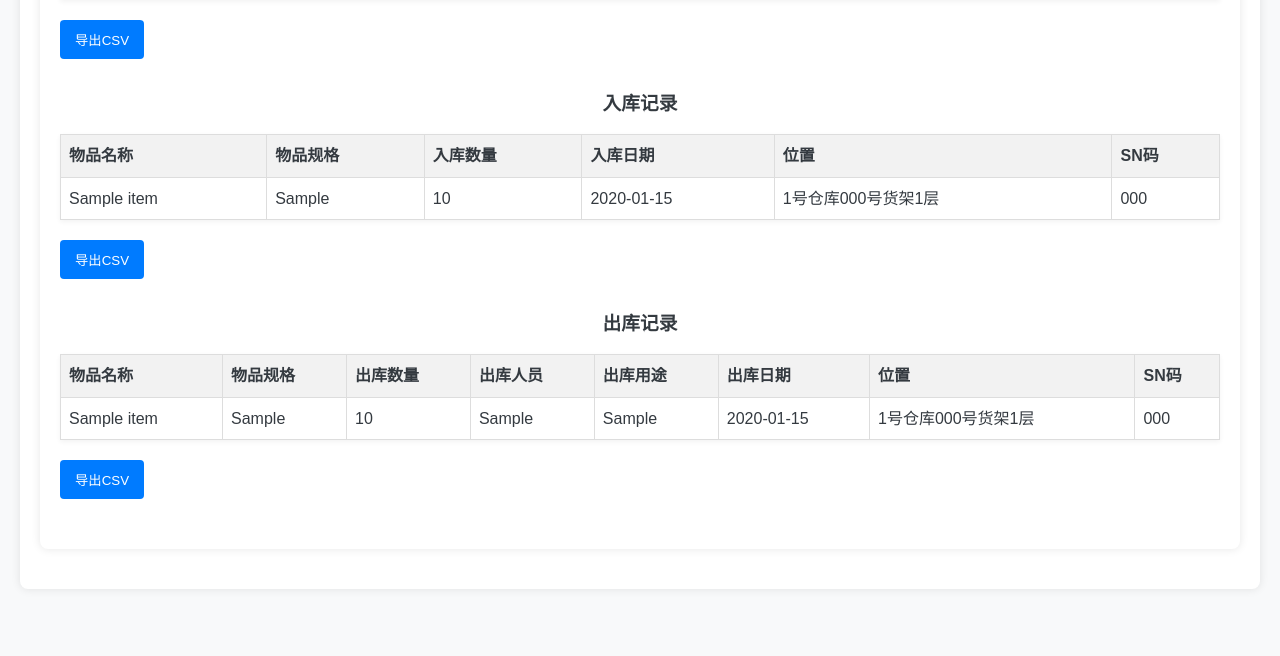
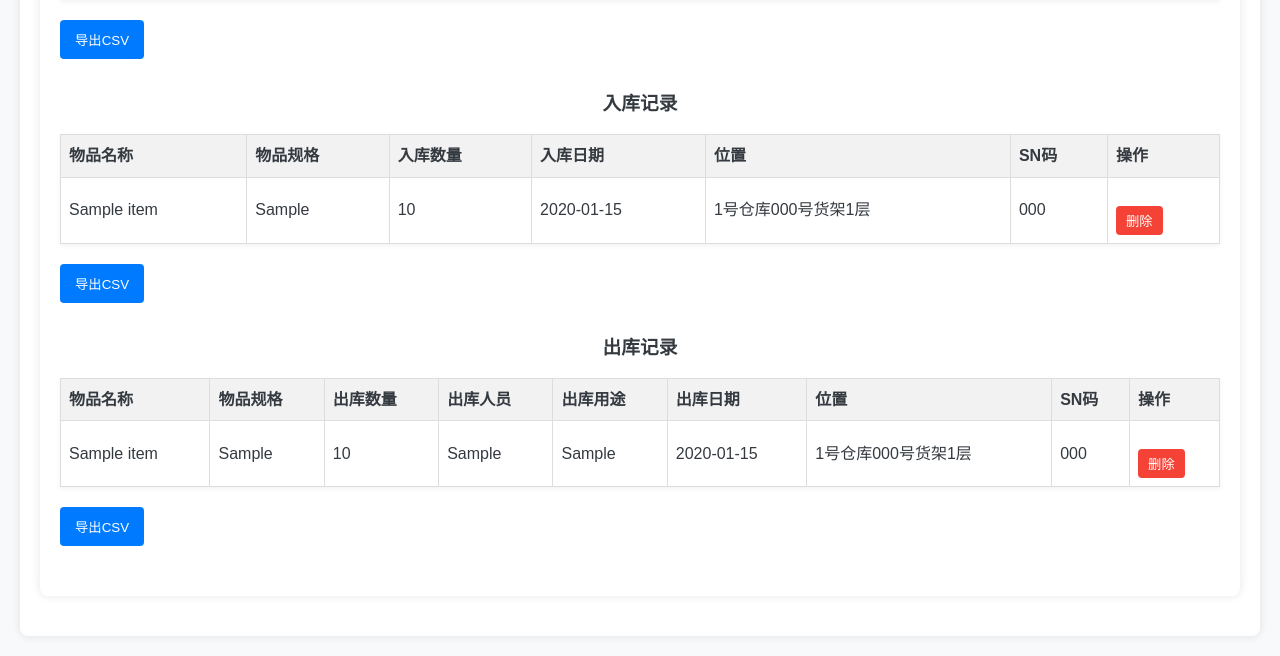
Before and after one commit to yysbhub/doufulu, a Flask app: page /stock_report in a window 1280 px wide. Shown: the part 234-890 px from the top of the page. Before the commit the page ends 733 px from the top, so only its background shows below. Run offline with Flask 3, Linux system fonts and the light colour scheme; tables that the repository leaves empty hold one stand-in row (values such as "Sample post").

Commit message:
新增记录删除

```diff
--- a/app.py
+++ b/app.py
@@ -369,6 +369,21 @@ def outbound_records():
 def inventory():
     return redirect(url_for('stock_report'))
 
+@app.route('/delete_inbound_record/<int:id>', methods=['POST'])
+def delete_inbound_record(id):
+    conn = get_db_connection()
+    conn.execute('DELETE FROM inbound WHERE id = ?', (id,))
+    conn.commit()
+    conn.close()
+    return redirect(url_for('stock_report'))
+
+@app.route('/delete_outbound_record/<int:id>', methods=['POST'])
+def delete_outbound_record(id):
+    conn = get_db_connection()
+    conn.execute('DELETE FROM outbound WHERE id = ?', (id,))
+    conn.commit()
+    conn.close()
+    return redirect(url_for('stock_report'))
 
 if __name__ == '__main__':
     #init_db()
--- a/schema.sql
+++ b/schema.sql
@@ -13,7 +13,7 @@ CREATE TABLE items (
 CREATE TABLE locations (
     id INTEGER PRIMARY KEY AUTOINCREMENT,
     warehouse_number INTEGER NOT NULL,
-    shelf_number INTEGER NOT NULL,
+    shelf_number TEXT NOT NULL,
     layer_number INTEGER NOT NULL,
     UNIQUE (warehouse_number, shelf_number, layer_number)
 );
--- a/templates/stock_report.html
+++ b/templates/stock_report.html
@@ -45,10 +45,11 @@
                                 <th>入库日期</th>
                                 <th>位置</th>
                                 <th>SN码</th>  <!-- 添加 SN 码列 -->
+                                <th>操作</th> <!-- 添加操作列 -->
                             </tr>
                         </thead>
                         <tbody>
-                            {% for record in inbound_records %}
+                            {% for record in inbound_records | reverse %}  <!-- 倒序显示 -->
                             <tr>
                                 <td>{{ record.item_name }}</td>
                                 <td>{{ record.item_spec }}</td>
@@ -56,6 +57,11 @@
                                 <td>{{ record.inbound_date }}</td>
                                 <td>{{ record.warehouse_number }}号仓库{{ record.shelf_number }}号货架{{ record.layer_number }}层</td>
                                 <td>{{ record.sn_code }}</td>  <!-- 添加 SN 码数据 -->
+                                <td>
+                                    <form method="post" action="{{ url_for('delete_inbound_record', id=record.id) }}">
+                                        <button type="submit" class="delete-button">删除</button>
+                                    </form>
+                                </td>
                             </tr>
                             {% endfor %}
                         </tbody>
@@ -79,10 +85,11 @@
                                 <th>出库日期</th>
                                 <th>位置</th>
                                 <th>SN码</th>  <!-- 添加 SN 码列 -->
+                                <th>操作</th> <!-- 添加操作列 -->
                             </tr>
                         </thead>
                         <tbody>
-                            {% for record in outbound_records %}
+                            {% for record in outbound_records | reverse %}  <!-- 倒序显示 -->
                             <tr>
                                 <td>{{ record.item_name }}</td>
                                 <td>{{ record.item_spec }}</td>
@@ -92,6 +99,11 @@
                                 <td>{{ record.outbound_date }}</td>
                                 <td>{{ record.warehouse_number }}号仓库{{ record.shelf_number }}号货架{{ record.layer_number }}层</td>
                                 <td>{{ record.sn_code }}</td>  <!-- 添加 SN 码数据 -->
+                                <td>
+                                    <form method="post" action="{{ url_for('delete_outbound_record', id=record.id) }}">
+                                        <button type="submit" class="delete-button">删除</button>
+                                    </form>
+                                </td>
                             </tr>
                             {% endfor %}
                         </tbody>
@@ -156,5 +168,19 @@
         }
     </script>
 
+    <style>
+        .delete-button {
+            background-color: #f44336;
+            color: white;
+            padding: 5px 10px;
+            border: none;
+            border-radius: 4px;
+            cursor: pointer;
+        }
+
+        .delete-button:hover {
+            background-color: #da190b;
+        }
+    </style>
 
 {% endblock %}
```
Also changed, not shown: templates/add_stock.html (+10 -6 lines), database.db.
